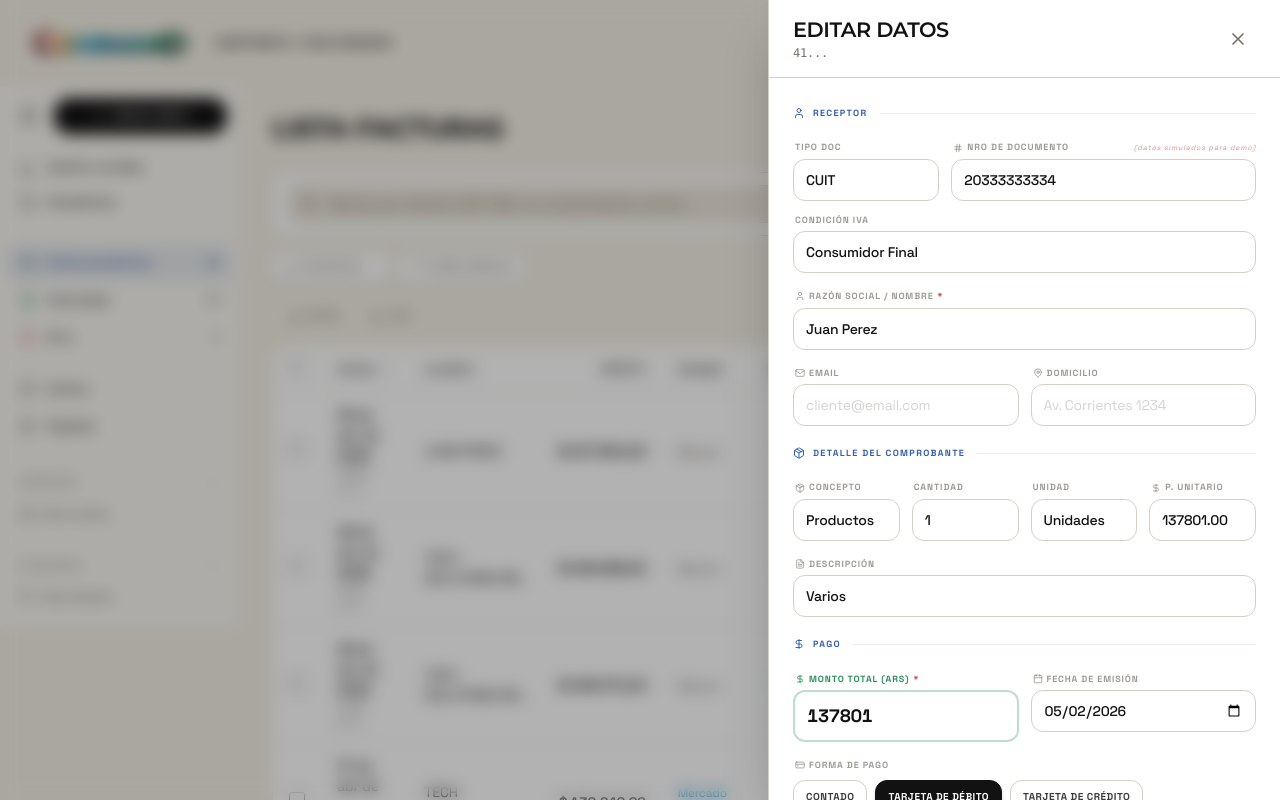
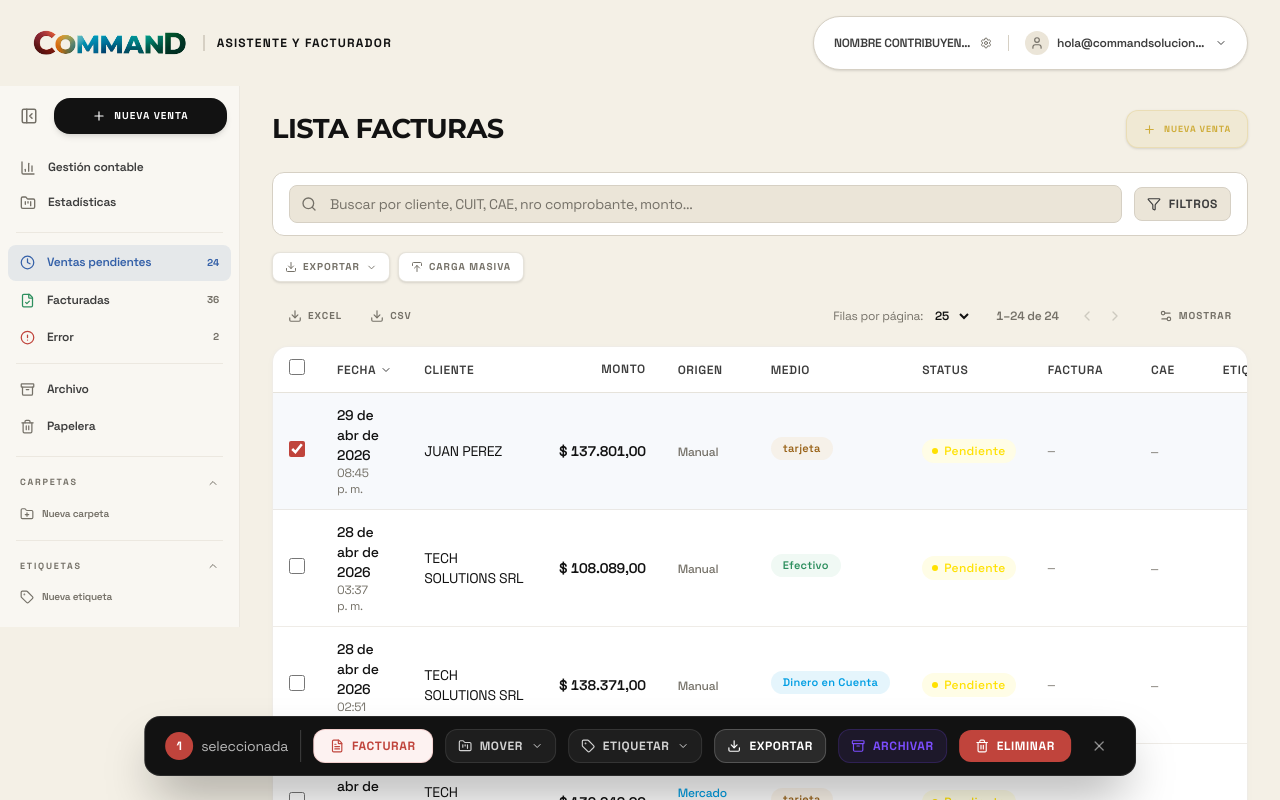
Before and after one commit to curiosidadparlante-jpg/demofacturador, a React (Vite) app: page / in a window 1280 px wide. Both pictures are taken after a click on the element 843 px from the left and 451 px from the top of the page. Shown: the top 800 px of the page. Built offline with nearby package versions, Linux system fonts and the light colour scheme.

Commit message:
feat: row click toggles selection, bulk action menus open on hover

```diff
--- a/src/components/EmitirFacturaBar.jsx
+++ b/src/components/EmitirFacturaBar.jsx
@@ -69,9 +69,13 @@ export default function EmitirFacturaBar({
         )}
 
         {/* Move to Folder */}
-        <div className="relative">
+        <div
+          className="relative"
+          onMouseEnter={() => { setShowFolderMenu(true); setShowLabelMenu(false); }}
+          onMouseLeave={() => setShowFolderMenu(false)}
+        >
           <button
-            onClick={() => { setShowFolderMenu(!showFolderMenu); setShowLabelMenu(false); }}
+            onClick={() => setShowFolderMenu(!showFolderMenu)}
             className="flex items-center gap-2 px-3 py-2 rounded-xl bg-white/5 border border-white/10 text-white/80 text-xs font-bold uppercase tracking-wider active:scale-95 hover:bg-white/10 transition-all cursor-pointer"
           >
             <FolderKanban size={14} />
@@ -104,9 +108,13 @@ export default function EmitirFacturaBar({
         </div>
 
         {/* Tag */}
-        <div className="relative">
+        <div
+          className="relative"
+          onMouseEnter={() => { setShowLabelMenu(true); setShowFolderMenu(false); }}
+          onMouseLeave={() => setShowLabelMenu(false)}
+        >
           <button
-            onClick={() => { setShowLabelMenu(!showLabelMenu); setShowFolderMenu(false); }}
+            onClick={() => setShowLabelMenu(!showLabelMenu)}
             className="flex items-center gap-2 px-3 py-2 rounded-xl bg-white/5 border border-white/10 text-white/80 text-xs font-bold uppercase tracking-wider active:scale-95 hover:bg-white/10 transition-all cursor-pointer"
           >
             <Tag size={14} />
--- a/src/pages/Home.jsx
+++ b/src/pages/Home.jsx
@@ -769,8 +769,7 @@ export default function Home() {
           loading={loading}
           onShowError={(msg) => showToast(msg, 'error')}
           onRowClick={(venta) => {
-            setDetailVenta(venta)
-            setDetailVentaEditMode(false)
+            handleToggleSelect(venta.id)
             if (venta.leido === false) {
               updateVenta(venta.id, { leido: true })
             }
@@ -818,8 +817,7 @@ export default function Home() {
           loading={loading}
           onShowError={(msg) => showToast(msg, 'error')}
           onRowClick={(venta) => {
-            setDetailVenta(venta)
-            setDetailVentaEditMode(false)
+            handleToggleSelect(venta.id)
             if (venta.leido === false) {
               updateVenta(venta.id, { leido: true })
             }
```
